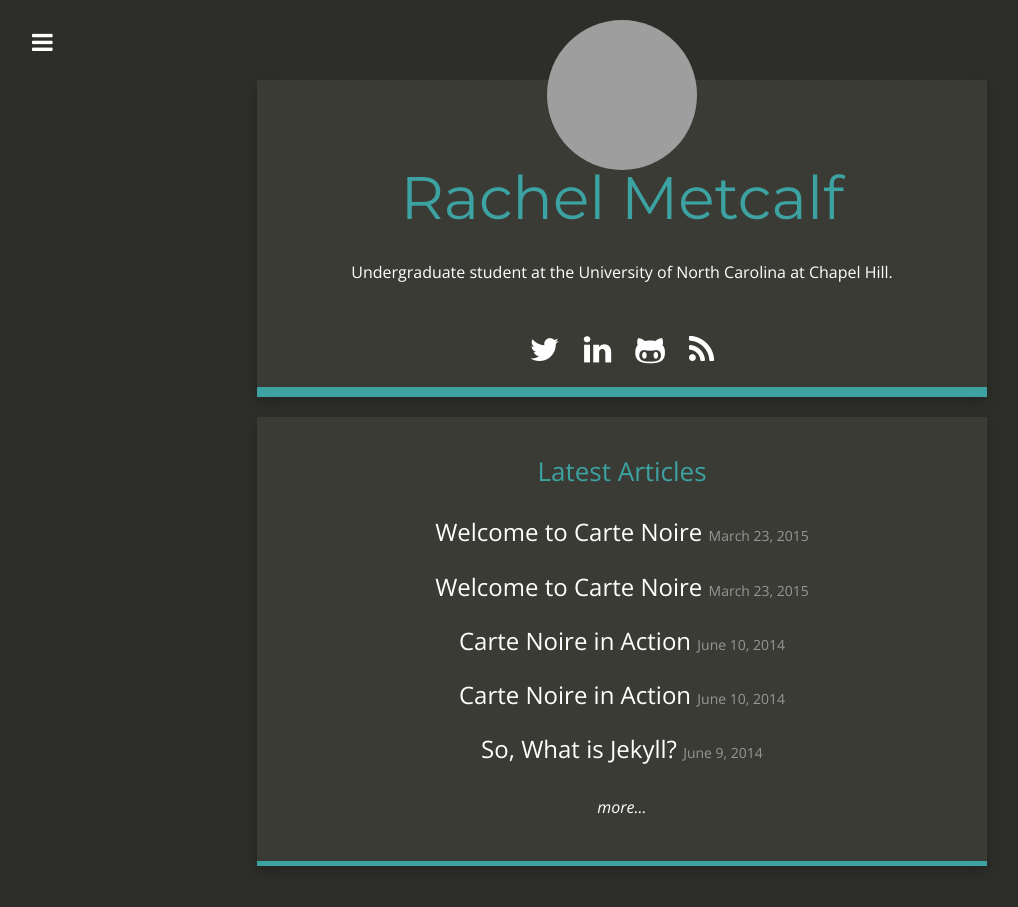
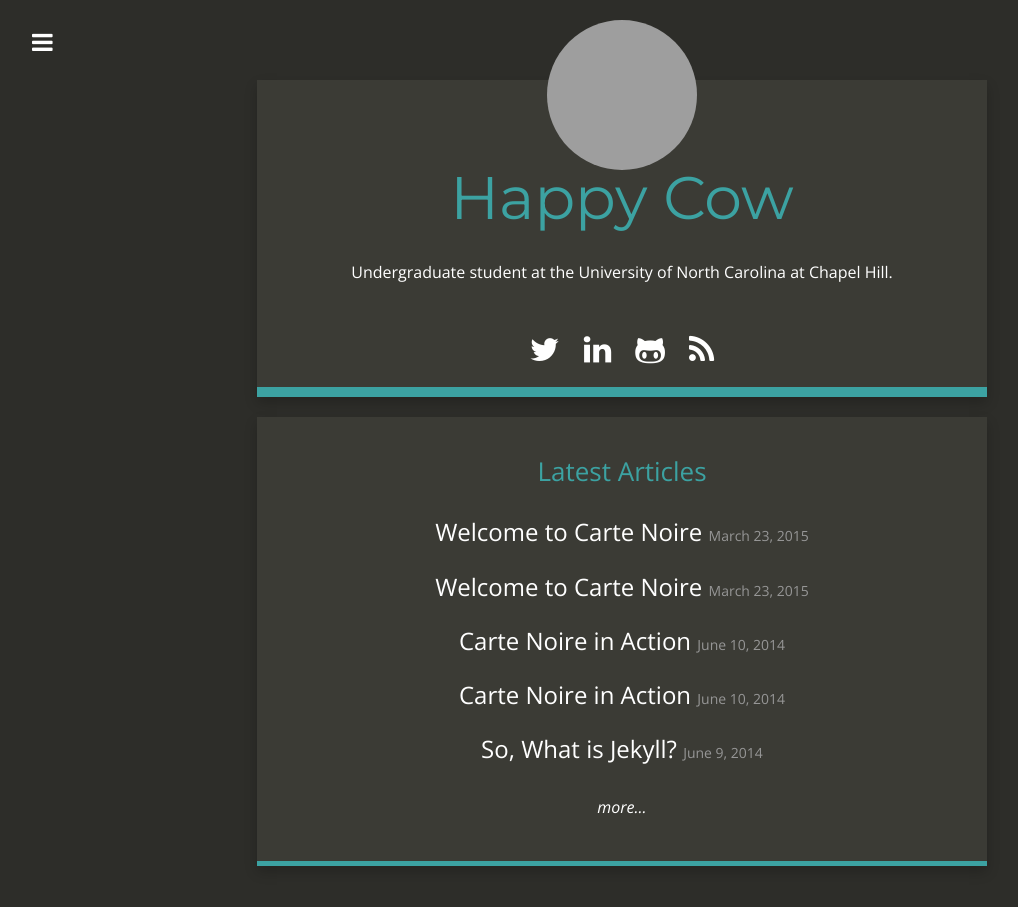
Before and after one commit to rcmetcalf/rcmetcalf.github.io, a Jekyll site: the page built from index.html, in a window 1280 px wide. Shown: the whole page, without its empty margins (18-1036 px from the left). Built offline with Jekyll 4.4.1, drawn with Linux system fonts in a browser that asks for light colours; nearby versions of some CDN libraries; Markdown is read by kramdown in place of the engine named in the settings; grey boxes are pictures that could not be loaded.

Commit message:
changed website name

```diff
--- a/_config.yml
+++ b/_config.yml
@@ -1,5 +1,5 @@
 # Site settings
-title: "Rachel Metcalf"
+title: "Happy Cow"
 email: rmetcalf@live.unc.edu
 description: "Personal webpage for Rachel Metcalf."
 baseurl: ""
```
